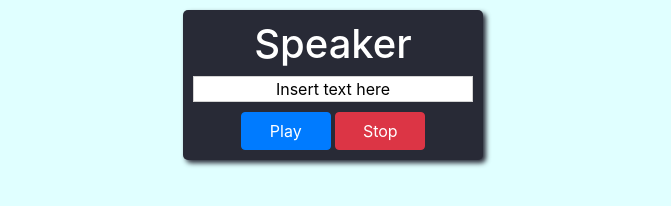
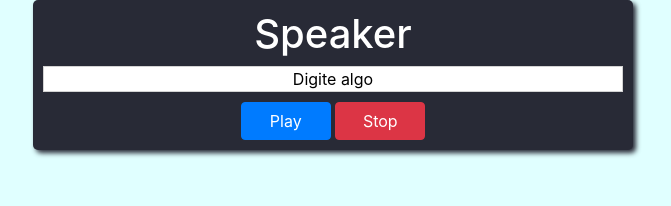
Before and after one commit to paulo-hst/speech-synthesis, a plain HTML site: page index.html in a window 1280 px wide. Shown: the whole page, without its empty margins (307-978 px from the left). Drawn offline with nearby package versions, Linux system fonts and the light colour scheme.

Commit message:
pequena atualização no estilo

```diff
--- a/index.html
+++ b/index.html
@@ -9,12 +9,12 @@
     <title>Speaker</title>
 </head>
 <body>
-    <div class="container text-center">
+    <div class="container text-center align-middle">
         <div class="titulo">
             <h1>Speaker</h1>
         </div>
-        <div class="texto" contenteditable oninput="setText(event)" onclick="divText()">
-            Insert text here
+        <div class="texto " contenteditable oninput="setText(event)" onclick="divText()">
+            Digite algo
         </div>
         <button class="botao btn btn-primary" onclick="playText()">Play</button>
         <button class="botao btn btn-danger" onclick="stopText()">Stop</button>
--- a/style.css
+++ b/style.css
@@ -1,13 +1,14 @@
 body{
     background-color: lightcyan;
-
+    margin: 0;
+    padding: 0;
 }
 
 .container{
-    min-height: 100px;
-    width: 300px;
+    height: 150px;
+    width: 600px;
+    top: 10px;
     background-color: rgb(40, 42, 54);
-    margin-top: 10px;
     border-radius: 5px;
     box-shadow: rgb(40, 42, 54) 3px 3px 5px;
     padding: 10px 10px;
@@ -24,6 +25,3 @@ body{
     color: black;
     border: lightgrey 1px solid;
 }
-
-
-box-shadow: lightgrey 40px 42px 54px;
```
